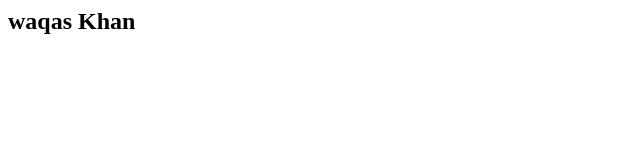
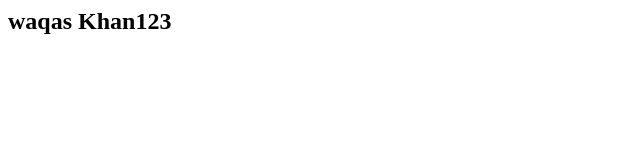
Before and after one commit to 8800803/vp_assignment_2k18, a plain HTML site: page index.html in a window 1280 px wide. Shown: the full height of the page, 0-640 px from the left. Drawn offline with Linux system fonts and the light colour scheme.

Commit message:
second commit

```diff
--- a/index.html
+++ b/index.html
@@ -1 +1 @@
-<h2>waqas Khan</h2>
+<h2>waqas Khan123</h2>
```
